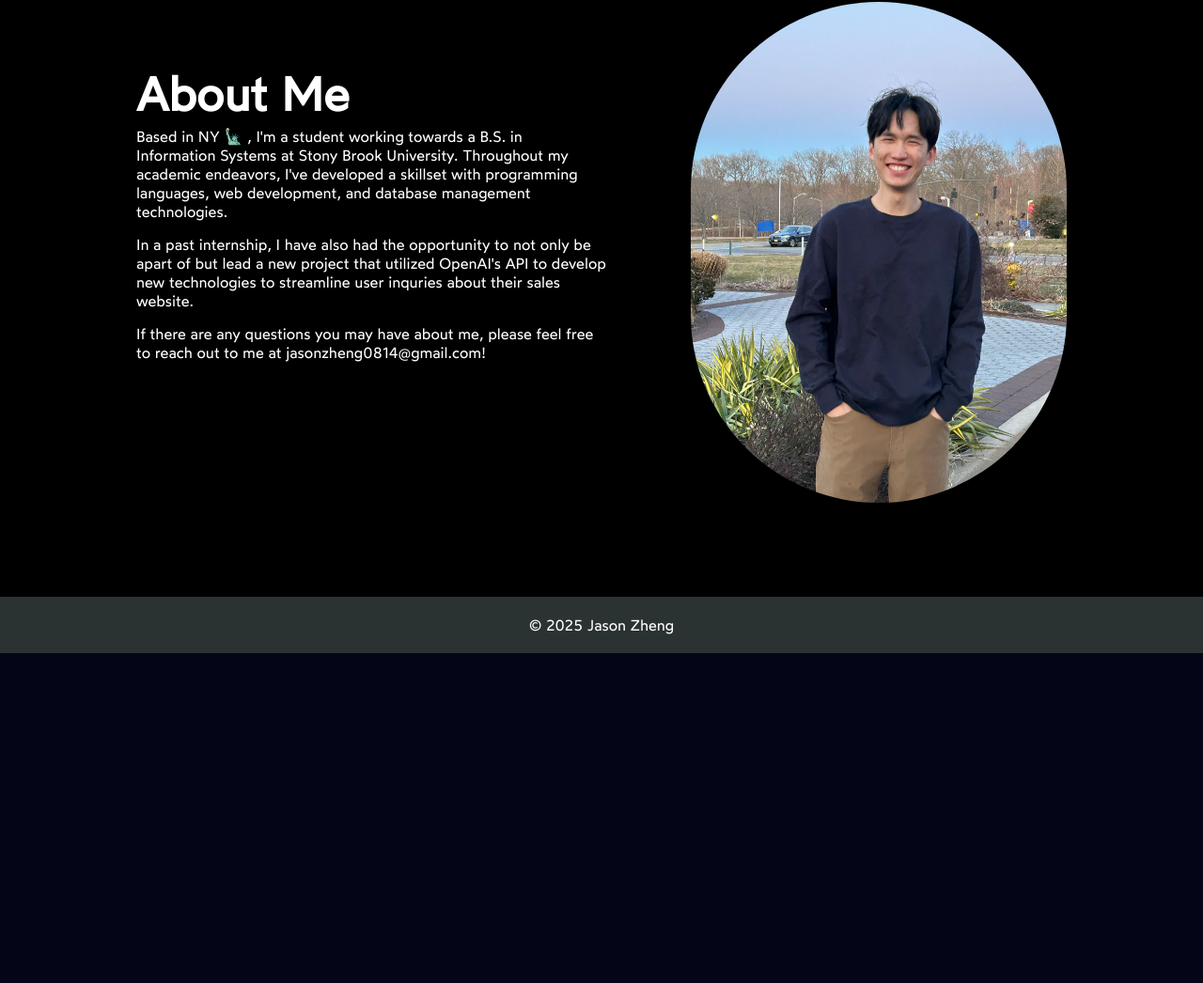
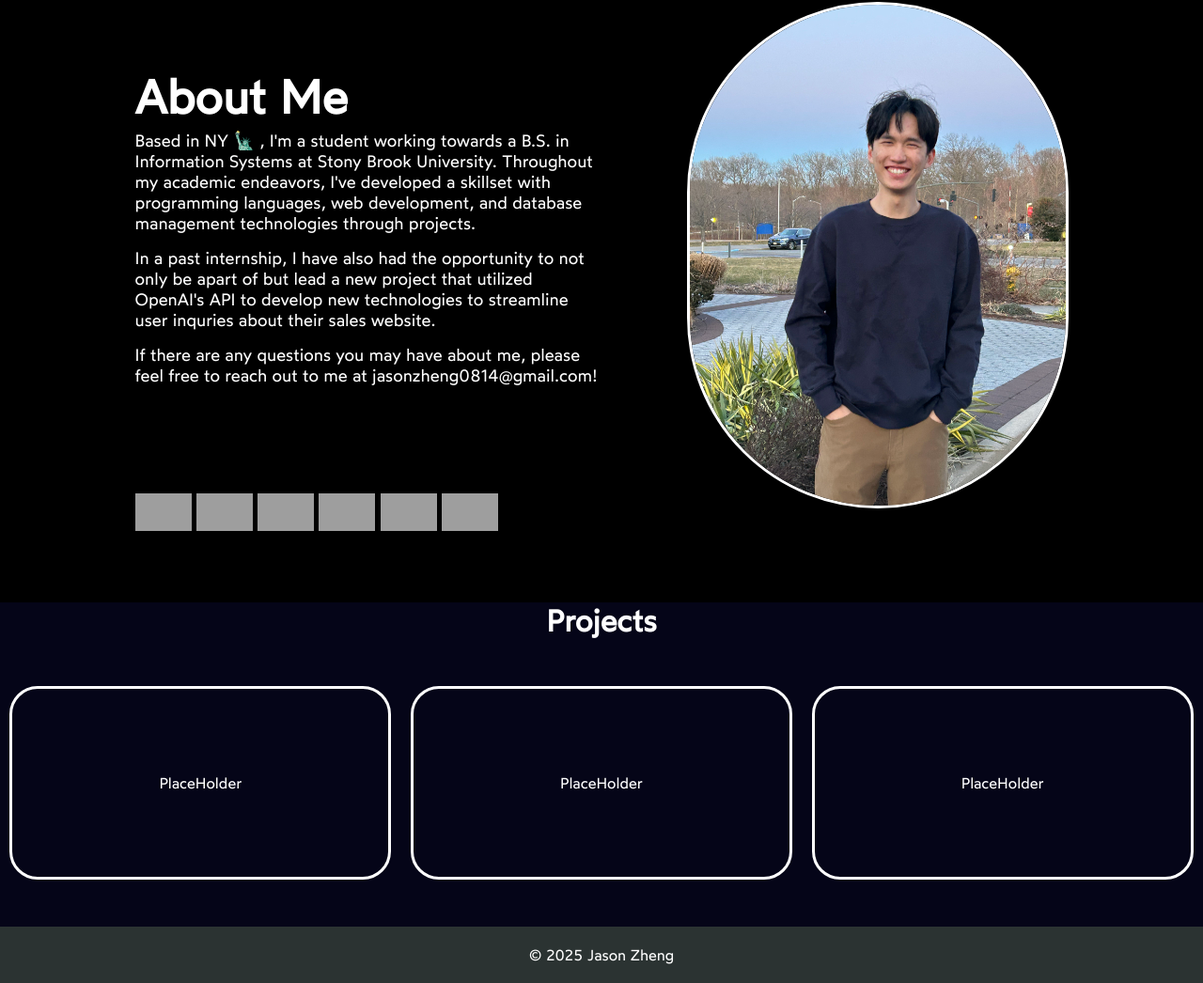
Before and after one commit to zhengjason0814/zhengjason0814.github.io, a plain HTML site: page index.html in a window 1280 px wide. Shown: the part 898-1944 px from the top of the page at 94% size. Before the commit the page ends 1593 px from the top, so only its background shows below. Drawn offline with Linux system fonts and the light colour scheme; grey boxes are pictures that could not be loaded.

Commit message:
add project structure and placeholders

```diff
--- a/index.html
+++ b/index.html
@@ -12,7 +12,7 @@
         <div class="header">
             <div class="links">
                 <a href="#about">About me</a>
-                <a href="#">Projects</a>
+                <a href="#project">Projects</a>
                 <a href="#">Experiences</a>
                 <a href="#">Contact</a>
             </div>
@@ -28,8 +28,8 @@
             <h1>About Me</h1>
             <p>Based in NY 🗽 , I'm a student working towards a B.S. in Information
                 Systems at Stony Brook University. Throughout my academic endeavors,
-                 I've developed a skillset with  programming
-                 languages, web development, and database management technologies.
+                 I've developed a skillset with programming languages, web development,
+                 and database management technologies through projects.
             </p>
             <p>In a past internship, I have also had the opportunity to not only be
                 apart of but lead a new project that utilized OpenAI's API to develop
@@ -37,10 +37,28 @@
             </p>
             <p>If there are any questions you may have about me, please feel free to reach
                  out to me at jasonzheng0814@gmail.com!</p>
+            <p class="technology">
+                    <img src="https://raw.githubusercontent.com/devicons/devicon/master/icons/java/java-original.svg" alt="java" width="40" height="40"/>
+                    <img src="https://raw.githubusercontent.com/devicons/devicon/master/icons/mysql/mysql-original-wordmark.svg" alt="mysql" width="40" height="40"/>
+                    <img src="https://raw.githubusercontent.com/devicons/devicon/master/icons/python/python-original.svg" alt="python" width="40" height="40"/>
+                    <img src="https://raw.githubusercontent.com/devicons/devicon/master/icons/html5/html5-original.svg" alt="html5" width="40" height="40"/>
+                    <img src="https://raw.githubusercontent.com/devicons/devicon/master/icons/css3/css3-original.svg" alt="css3" width="40" height="40"/>
+                    <img src="https://raw.githubusercontent.com/devicons/devicon/master/icons/ruby/ruby-original.svg" alt="ruby" width="40" height="40"/>
+            </p>
         </div>
 
-        <img src="./images/placeholder.jpg" alt="Picture of Jason Zheng">
+        <img class="self-picture" src="./images/placeholder.jpg" alt="Picture of Jason Zheng">
     </div>
+
+    <div class="project-block" id="project">
+        <h1>Projects</h1>
+        <div class="project-cards">
+            <div class="project">PlaceHolder</div>
+            <div class="project">PlaceHolder</div>
+            <div class="project">PlaceHolder</div>
+        </div>
+    </div>
+
     <div class="footer">
         <p class="credit">© 2025 Jason Zheng</p>
     </div>
--- a/style.css
+++ b/style.css
@@ -70,10 +70,11 @@ a {
     padding: 100px;
 }
 
-.about-block img {
+.about-block .self-picture {
     width:400px;
     height:auto;
     border-radius: 500px;
+    border: 3px solid white;
 }
 
 .about-text {
@@ -83,7 +84,7 @@ a {
     width:500px;
     height: 400px;
     justify-content:baseline;
-    font-size:16px;
+    font-size:18px;
 }
 
 .about-text h1 {
@@ -95,6 +96,36 @@ a {
     margin-bottom:15px;
 }
 
+.technology img {
+    margin-top: 100px;
+    width:60px;
+}
+
+.project-block {
+    display:flex;
+    flex-direction: column;
+    color:white;
+    align-items:center;
+}
+
+.project-cards {
+    display:flex;
+    justify-content:space-around;
+    width:100%;
+    margin:50px;
+}
+
+.project {
+    display:flex;
+    flex-direction:column;
+    justify-content:center;
+    align-items:center;
+    width:400px;
+    height:200px;
+    border-style:solid;
+    border-color:rgb(255, 255, 255);
+    border-radius: 30px;
+}
 .footer {
     display:flex;
     flex-direction:column;
```
